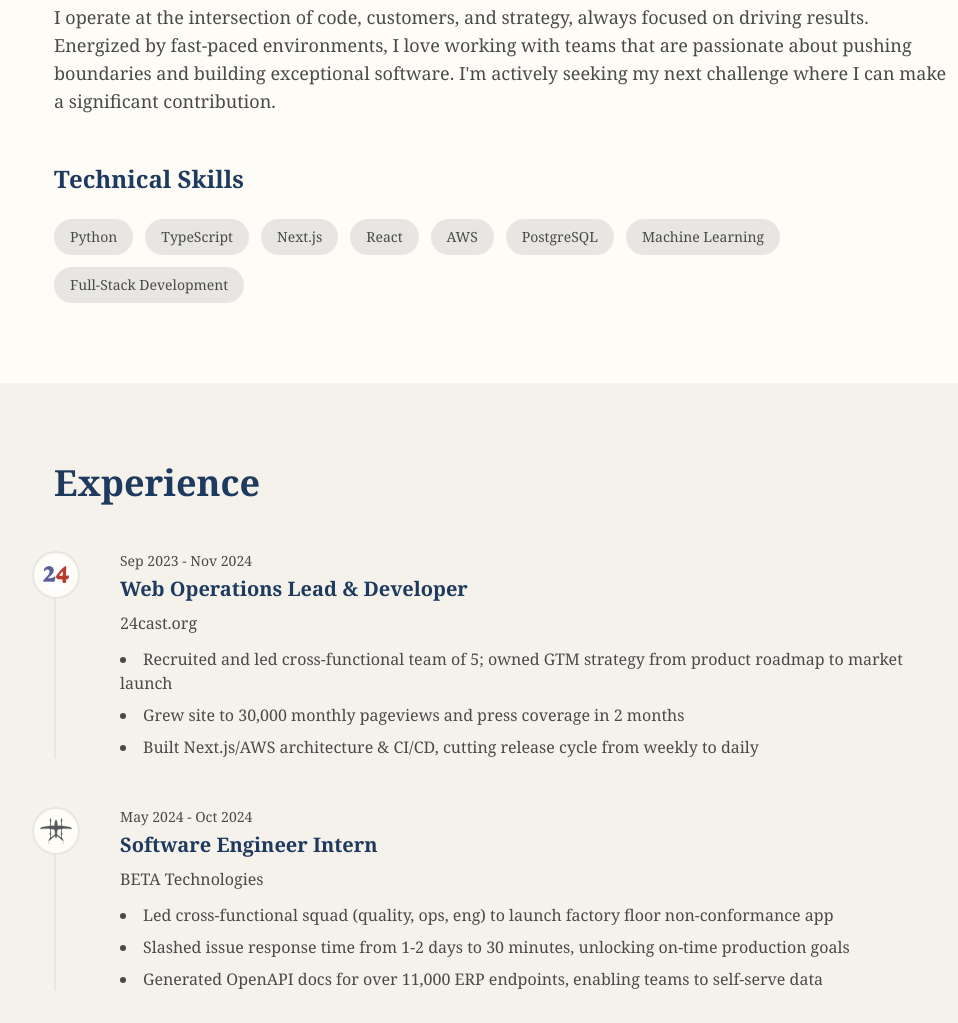
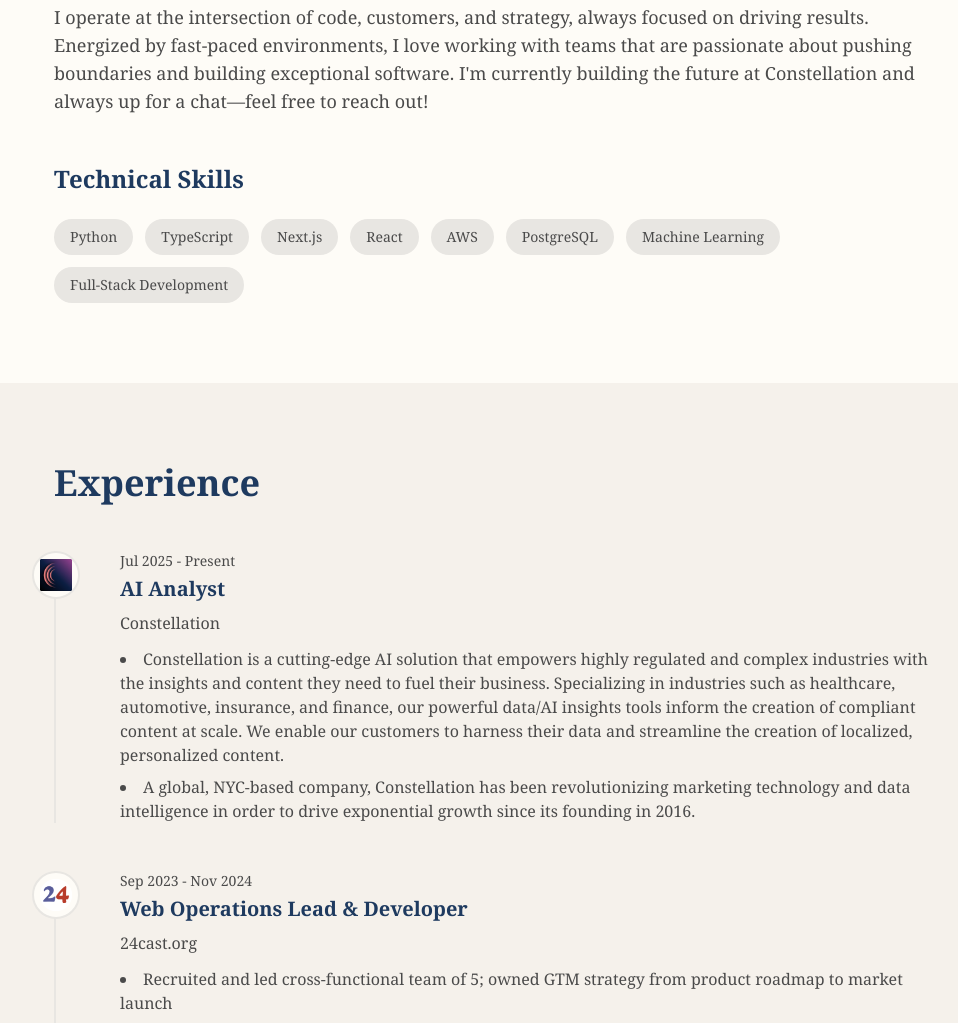
Before and after one commit to alexjwick/alexjwick.github.io, a website: page index.html in a window 1280 px wide. Shown: the part 1193-2216 px from the top of the page, without its empty margins (138-1096 px from the left). Drawn offline with nearby package versions, Linux system fonts and the light colour scheme; files that its build step writes are made by us from their sources.

Commit message:
Add Constellation to site

```diff
--- a/index.html
+++ b/index.html
@@ -197,9 +197,9 @@
             I operate at the intersection of code, customers, and strategy,
             always focused on driving results. Energized by fast-paced
             environments, I love working with teams that are passionate about
-            pushing boundaries and building exceptional software. I'm actively
-            seeking my next challenge where I can make a significant
-            contribution.
+            pushing boundaries and building exceptional software. I'm currently
+            building the future at Constellation and always up for a chat—feel
+            free to reach out!
           </p>
         </div>
 
@@ -252,6 +252,47 @@
         </h2>
 
         <div class="space-y-12">
+          <div
+            class="relative pl-8 md:pl-16 border-l-2 border-light-grey dark:border-dark-border"
+          >
+            <div
+              class="absolute -left-4 md:-left-6 top-0 w-8 md:w-12 h-8 md:h-12 bg-cream dark:bg-dark-card border-2 border-light-grey dark:border-dark-border rounded-full overflow-hidden flex items-center justify-center"
+            >
+              <img
+                src="assets/constellation-logo.png"
+                alt="Constellation logo"
+                class="w-4 md:w-8 h-4 md:h-8 object-contain"
+              />
+            </div>
+            <div
+              class="mb-1 text-sm text-soft-charcoal dark:text-dark-text-secondary"
+            >
+              Jul 2025 - Present
+            </div>
+            <h3 class="text-xl font-semibold mb-2">AI Analyst</h3>
+            <div class="text-soft-charcoal dark:text-dark-text-secondary mb-3">
+              Constellation
+            </div>
+            <ul
+              class="list-disc list-inside text-sm md:text-base text-soft-charcoal dark:text-dark-text-secondary space-y-2"
+            >
+              <li>
+                Constellation is a cutting-edge AI solution that empowers highly
+                regulated and complex industries with the insights and content
+                they need to fuel their business. Specializing in industries
+                such as healthcare, automotive, insurance, and finance, our
+                powerful data/AI insights tools inform the creation of compliant
+                content at scale. We enable our customers to harness their data
+                and streamline the creation of localized, personalized content.
+              </li>
+              <li>
+                A global, NYC-based company, Constellation has been
+                revolutionizing marketing technology and data intelligence in
+                order to drive exponential growth since its founding in 2016.
+              </li>
+            </ul>
+          </div>
+
           <div
             class="relative pl-8 md:pl-16 border-l-2 border-light-grey dark:border-dark-border"
           >
--- a/resume.html
+++ b/resume.html
@@ -18,6 +18,29 @@
 
       <div class="section" id="experience">
         <h2>Experience</h2>
+
+        <div>
+          <h3 class="job-title-company">
+            AI Analyst: Constellation (AI solutions), New York, NY
+          </h3>
+          <p class="date-location">July 2025 - Present</p>
+          <ul>
+            <li>
+              Constellation is a cutting-edge AI solution that empowers highly
+              regulated and complex industries with the insights and content
+              they need to fuel their business. Specializing in industries such
+              as healthcare, automotive, insurance, and finance, our powerful
+              data/AI insights tools inform the creation of compliant content at
+              scale. We enable our customers to harness their data and
+              streamline the creation of localized, personalized content.
+            </li>
+            <li>
+              A global, NYC-based company, Constellation has been
+              revolutionizing marketing technology and data intelligence in
+              order to drive exponential growth since its founding in 2016.
+            </li>
+          </ul>
+        </div>
 
         <div>
           <h3 class="job-title-company">
```
Also changed, not shown: assets/constellation-logo.png (added).
